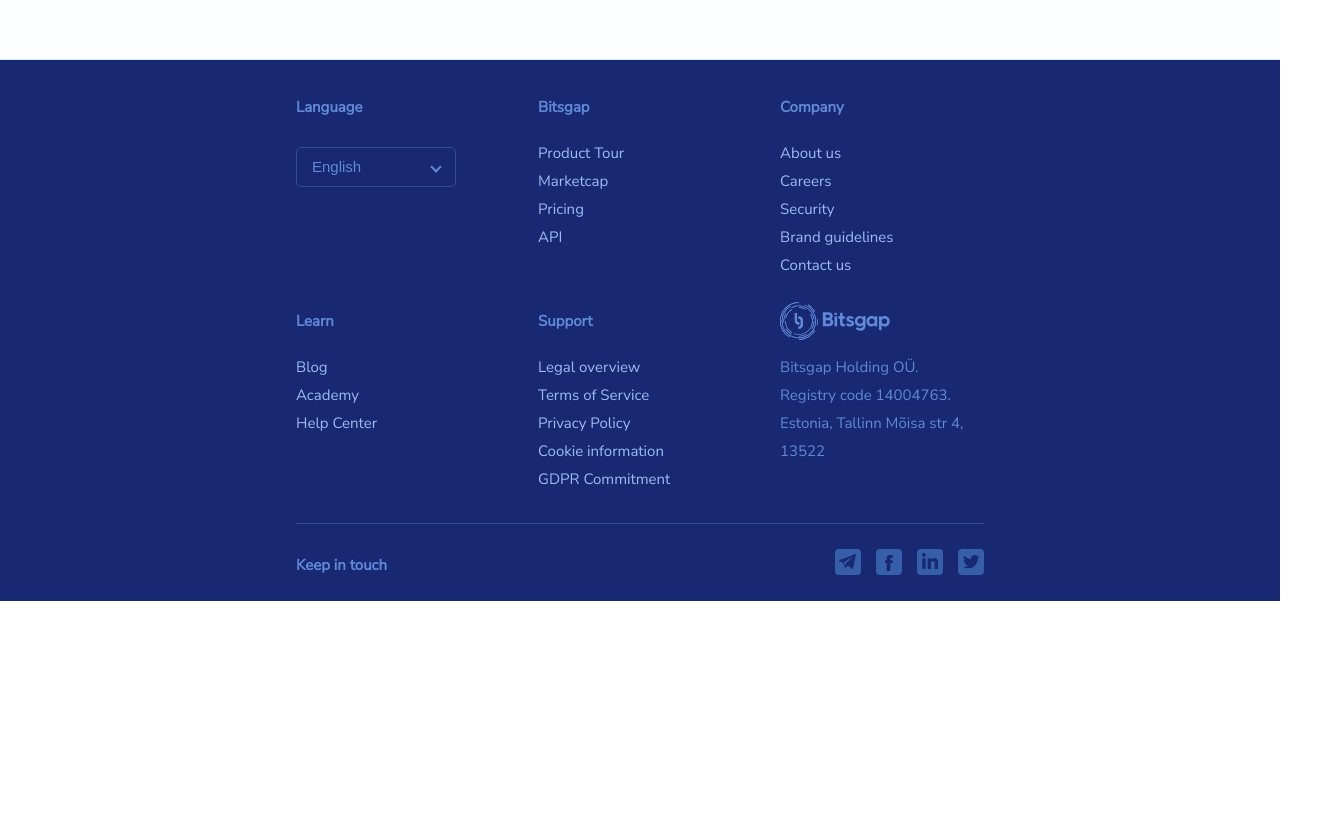
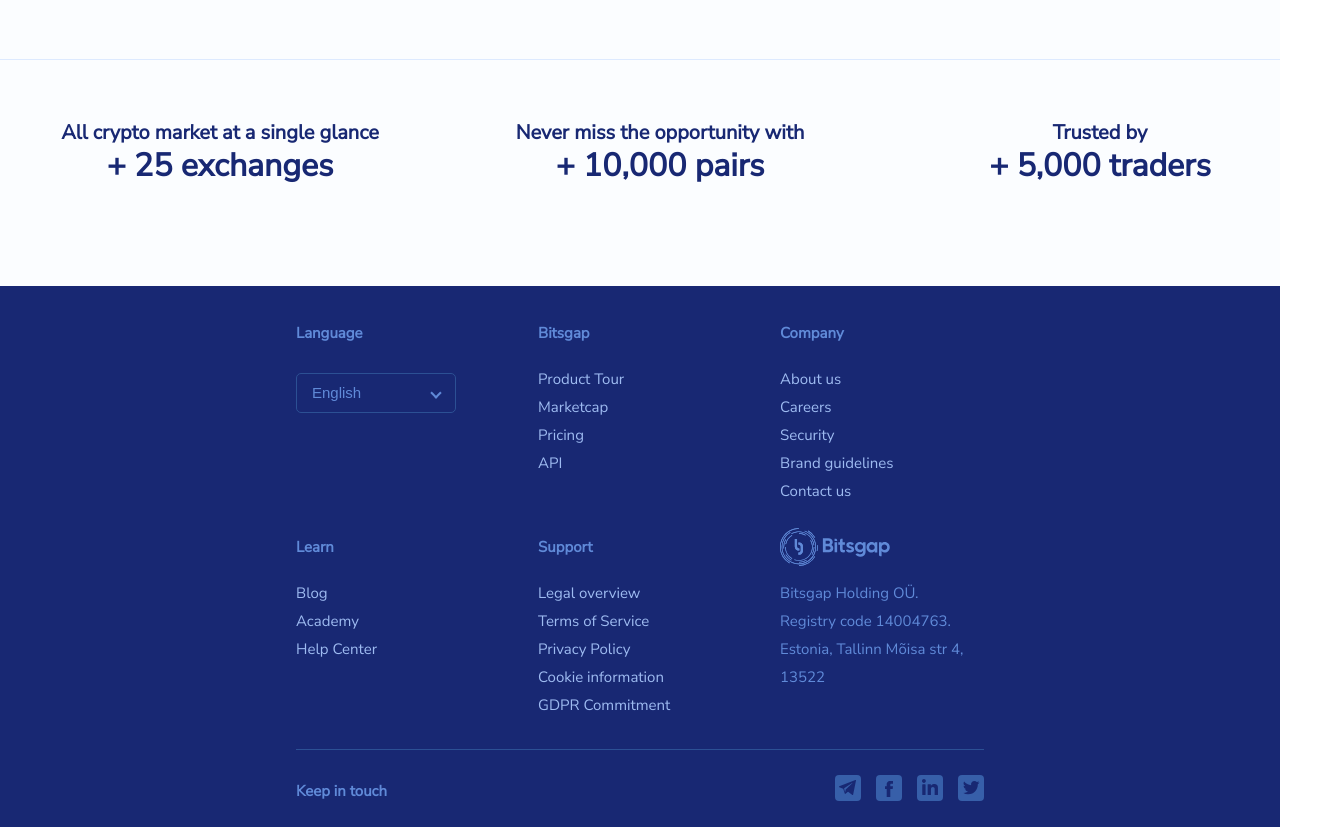
Before and after one commit to Guseff/v2018-main, a React (Create React App) app: page / in a window 1280 px wide. Shown: the part 1041-1868 px from the top of the page, 1320 px wide, since content can reach past the window. Before the commit the page ends 1642 px from the top, so only its background shows below. Built offline with nearby package versions, Linux system fonts and the light colour scheme.

Commit message:
Advantages for Desctop screen added

```diff
--- a/src/App.js
+++ b/src/App.js
@@ -5,6 +5,7 @@
 import Header from './components/Header';
 import Footer from './components/Footer';
 import Hero from './components/Hero';
+import Advantages from './components/Advantages';
 
 class App extends Component {
   render() {
@@ -12,6 +13,7 @@
       <div className="App">
           <Header />
           <Hero />
+          <Advantages />
           <Footer />
       </div>
     );
--- /dev/null
+++ b/src/components/Advantages/index.js
@@ -0,0 +1,38 @@
+import React from 'react';
+
+import './style.css';
+
+const ADVANTAGES = [
+  {
+    text: 'All crypto market at a single glance',
+    num: 25,
+    value: 'exchanges',
+  },{
+    text: 'Never miss the opportunity with',
+    num: 10,
+    thou: true,
+    value: 'pairs',
+  },{
+    text: 'Trusted by',
+    num: 5,
+    thou: true,
+    value: 'traders',
+  },
+];
+
+const Advantages = () => (
+  <div className='advantages'>
+    {ADVANTAGES.map((item, i) => (
+      <div key={i} className='advantages-block'>
+        <div className='advantages-block-text'>
+          {item.text}
+        </div>
+        <div className='advantages-block-val'>
+          + {item.num}{item.thou ? ',000' : ''} {item.value}
+        </div>
+      </div>
+    ))}
+  </div>
+);
+
+export default Advantages;
--- /dev/null
+++ b/src/components/Advantages/style.css
@@ -0,0 +1,38 @@
+.advantages {
+  width: 1320px;
+  margin: 60px auto 100px;
+  display: flex;
+  flex-direction: row;
+  justify-content: space-around;
+}
+
+.advantages-block {
+  width: 350px;
+  text-align: center;
+}
+
+.advantages-block-text {
+  font-size: 20px;
+  font-weight: bold;
+  line-height: 1.3;
+  text-align: center;
+  color: #182873;
+}
+
+.advantages-block-val {
+  font-size: 32px;
+  font-weight: bold;
+  line-height: 1.25;
+  text-align: center;
+  color: #182873;
+}
+
+/*   Tablet Screen   */
+@media (max-width: 1319px) and (min-width: 768px) {
+
+}
+
+/*   Mobile Screen   */
+@media (max-width: 767px) {
+
+}
```
